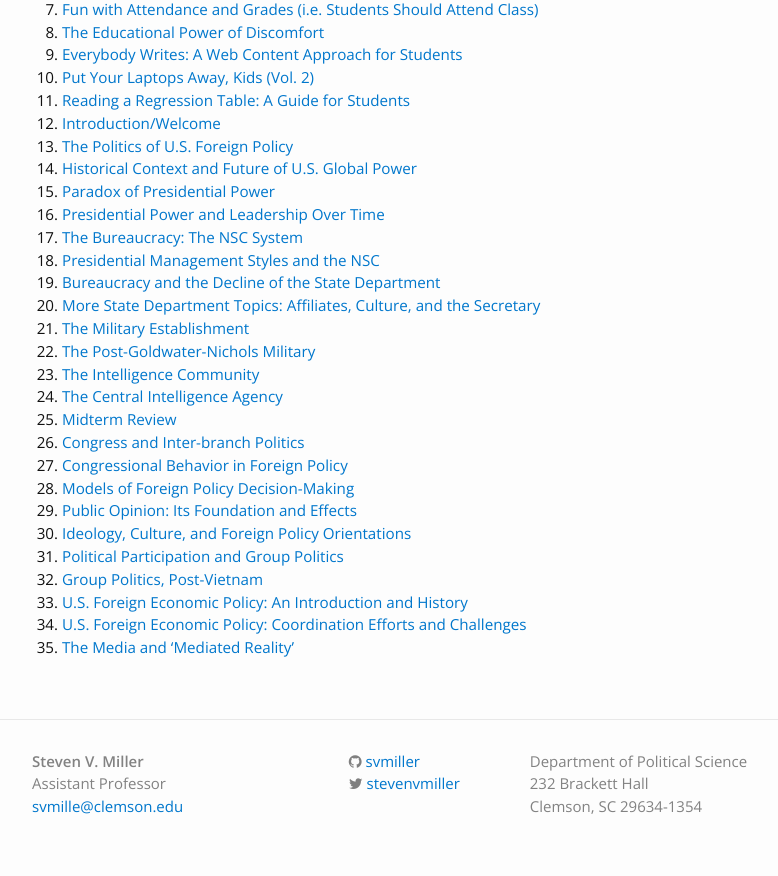
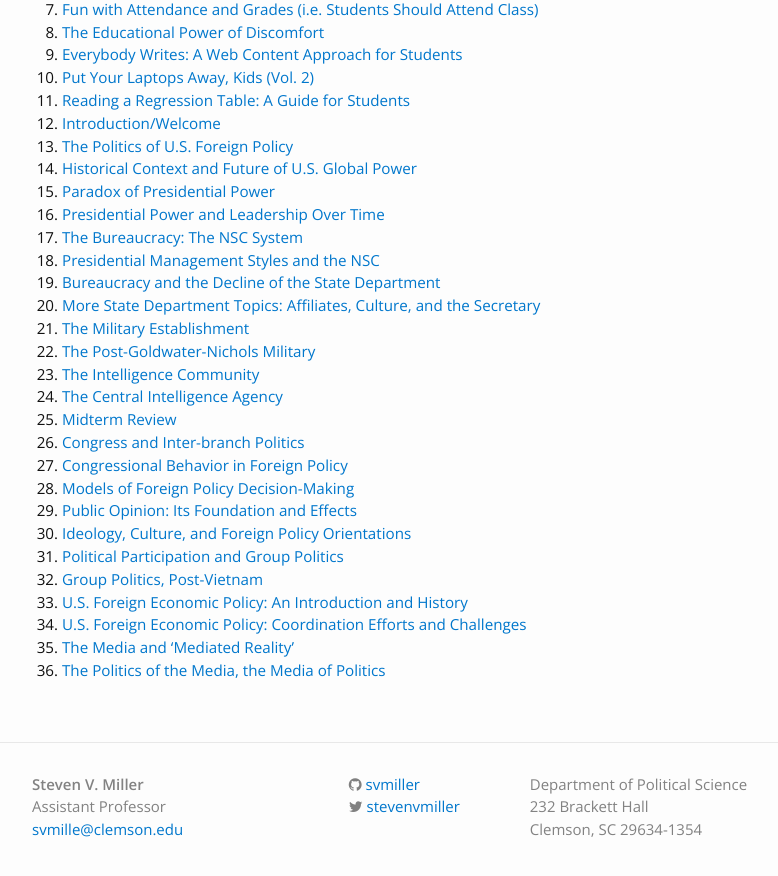
Before and after one commit to svmiller/svmiller.github.io, a Jekyll site: the page built from teaching/posc-3630.md, in a window 1280 px wide and 900 px high, scrolled down 1029 px. Shown: the top 876 px of the window, without its empty margins (163-941 px from the left). Built offline with Jekyll 4.4.1, drawn with Linux system fonts in a browser that asks for light colours; nearby versions of some CDN libraries; some web fonts are replaced.

Commit message:
add lectures 11.17.2016

```diff
--- a/teaching/posc-3630.md
+++ b/teaching/posc-3630.md
@@ -53,3 +53,4 @@ Oct. 10: We're having a schedule update for weeks 10, 11, and 12. Here's the new
 33. [U.S. Foreign Economic Policy: An Introduction and History](https://www.dropbox.com/s/l165tqbmjcxk9jc/posc3630-lecture-foreign-economics-1.pdf?dl=0)
 34. [U.S. Foreign Economic Policy: Coordination Efforts and Challenges](https://www.dropbox.com/s/ka8wuw2njzqyj8y/posc3630-lecture-foreign-economics-2.pdf?dl=0)
 35. [The Media and 'Mediated Reality'](https://www.dropbox.com/s/r2dbsowojyqgb5t/posc3630-lecture-media-1.pdf?dl=0)
+36. [The Politics of the Media, the Media of Politics](https://www.dropbox.com/s/bbafb4kl7pd94tj/posc3630-lecture-media-2.pdf?dl=0)
```
Also changed, not shown: teaching/posc-3410.md (+1 -0 lines).
